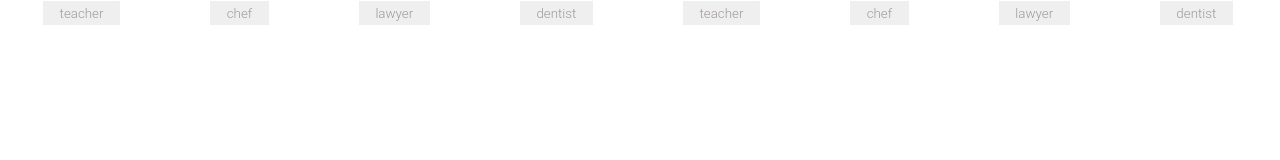
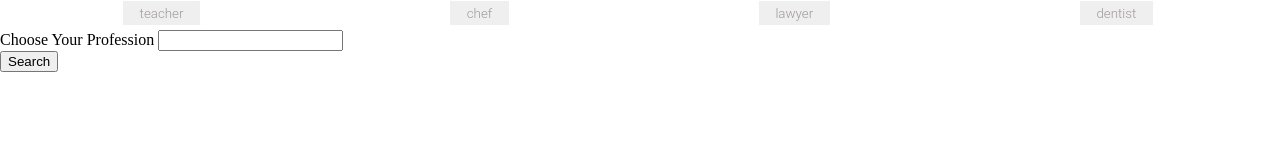
Before and after one commit to Halo8424/HW-API_Dynamic_webPage, a plain HTML site: page index.html in a window 1280 px wide. Drawn offline with nearby package versions, Linux system fonts and the light colour scheme.

Commit message:
Changed 4loop into a button rendering function call

```diff
--- a/app.js
+++ b/app.js
@@ -1,15 +1,22 @@
 $(document).ready(function () {
   // Functions
+    function renderButtons(){
+        for (let i = 0; i < starterBtn.length; i++) {
+            let Btn = $("<button>")
+              .addClass("professionBtn")
+              .attr("data-Btn", starterBtn[i])
+              .text(starterBtn[i]);
+              $(".button_container").append(Btn);
+          }
+    };
+
+
 
   // buttons Array
-  const starterBtn = ["teacher", "chef", "lawyer", "dentist","teacher", "chef", "lawyer", "dentist"];
+  const starterBtn = ["teacher", "chef", "lawyer", "dentist"];
   //console.log(starterBtn);
   // loop over create btns and display to page
-  for (let i = 0; i < starterBtn.length; i++) {
-    let Btn = $("<button>")
-      .addClass("professionBtn")
-      .attr("data-Btn", starterBtn[i])
-      .text(starterBtn[i]);
-      $(".button_container").append(Btn);
-  }
+  renderButtons();
+
+  //
 });
--- a/index.html
+++ b/index.html
@@ -1,17 +1,26 @@
 <!DOCTYPE html>
 <html lang="en">
   <head>
-    <meta charset="UTF-8">
-    <meta http-equiv="X-UA-Compatible" content="IE=edge">
-    <meta name="viewport" content="width=device-width, initial-scale=1.0">
+    <meta charset="UTF-8" />
+    <meta http-equiv="X-UA-Compatible" content="IE=edge" />
+    <meta name="viewport" content="width=device-width, initial-scale=1.0" />
     <title>API Dynamic Webpage</title>
-    <link rel="stylesheet" type="text/css" href="reset.css">
-    <link rel="stylesheet" type="text/css" href="styles.css">
+    <link rel="stylesheet" type="text/css" href="reset.css" />
+    <link rel="stylesheet" type="text/css" href="styles.css" />
   </head>
   <body>
     <div class="container">
       <div class="button_container"></div>
-        <form action=""></form>
+      <form action="">
+        <!-- Label for Text Box -->
+        <label for="user-input">Choose Your Profession</label>
+
+        <!-- Text Input Box -->
+        <input type="text" id="user-input" /><br />
+
+        <!-- Submit Button -->
+        <input id="select-profession" type="submit" value="Search" />
+      </form>
       <div class="api_dump_container"></div>
     </div>
 
```
Lines whose indentation alone changed are shown as unchanged.
